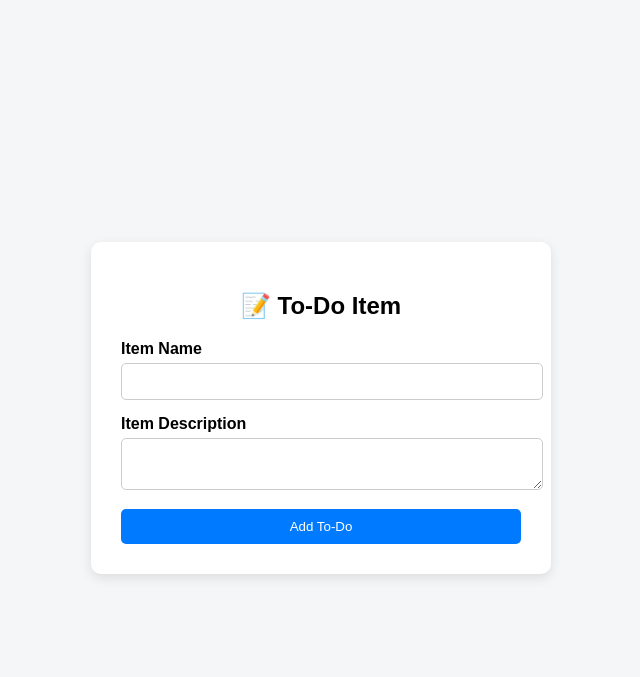
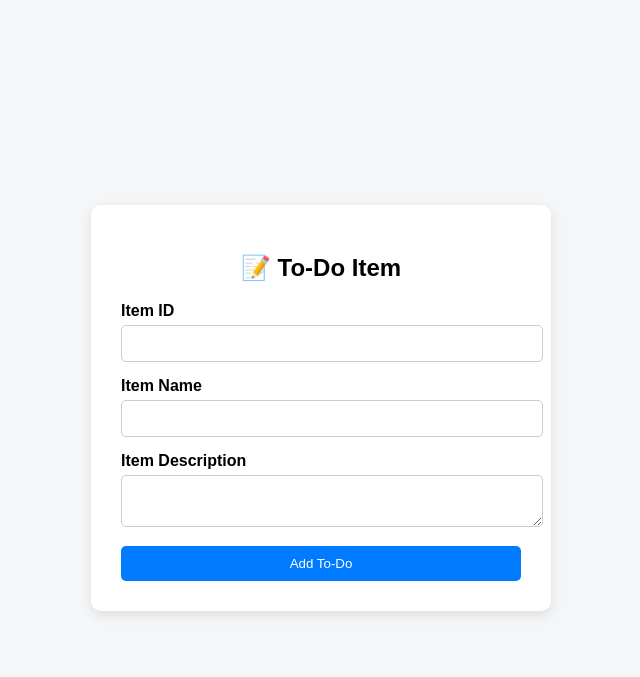
Before and after one commit to siddrt-tiwari/tutedude-gitrepo, a Flask app: page /todo in a window 1280 px wide. Shown: the top 677 px of the page, without its empty margins (319-959 px from the left). Run offline with Flask 3, Linux system fonts and the light colour scheme.

Commit message:
adding item id feature

```diff
--- a/flask-mongo-project/templates/feature-development.html
+++ b/flask-mongo-project/templates/feature-development.html
@@ -68,6 +68,8 @@
     {% endif %}
 
     <form action="/submittodoitem" method="POST">
+        <label>Item ID</label>
+        <input type="text" name="itemId" required>
         <label>Item Name</label>
         <input type="text" name="itemName" value="{{ itemName or '' }}" required>
 
```
